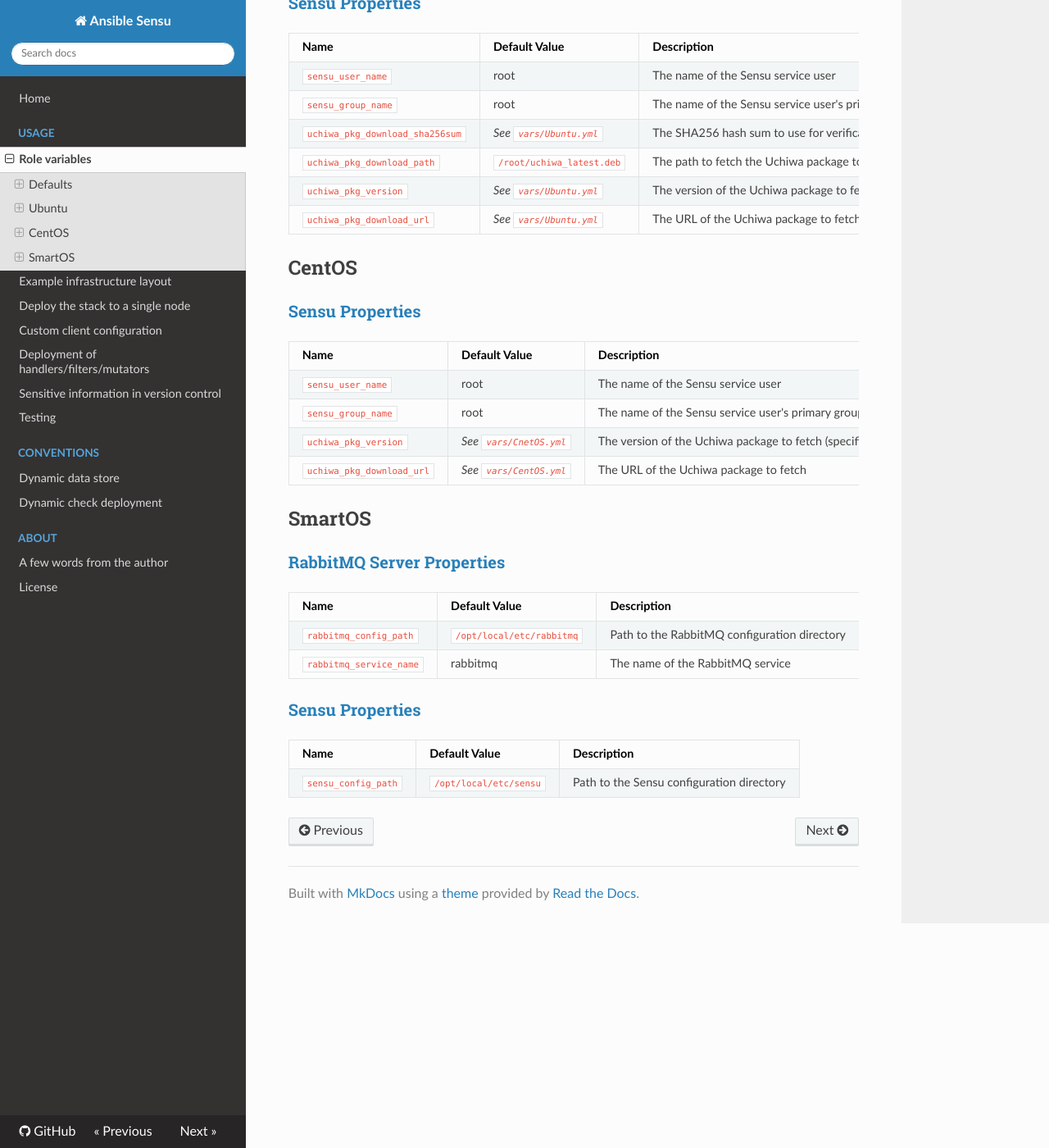
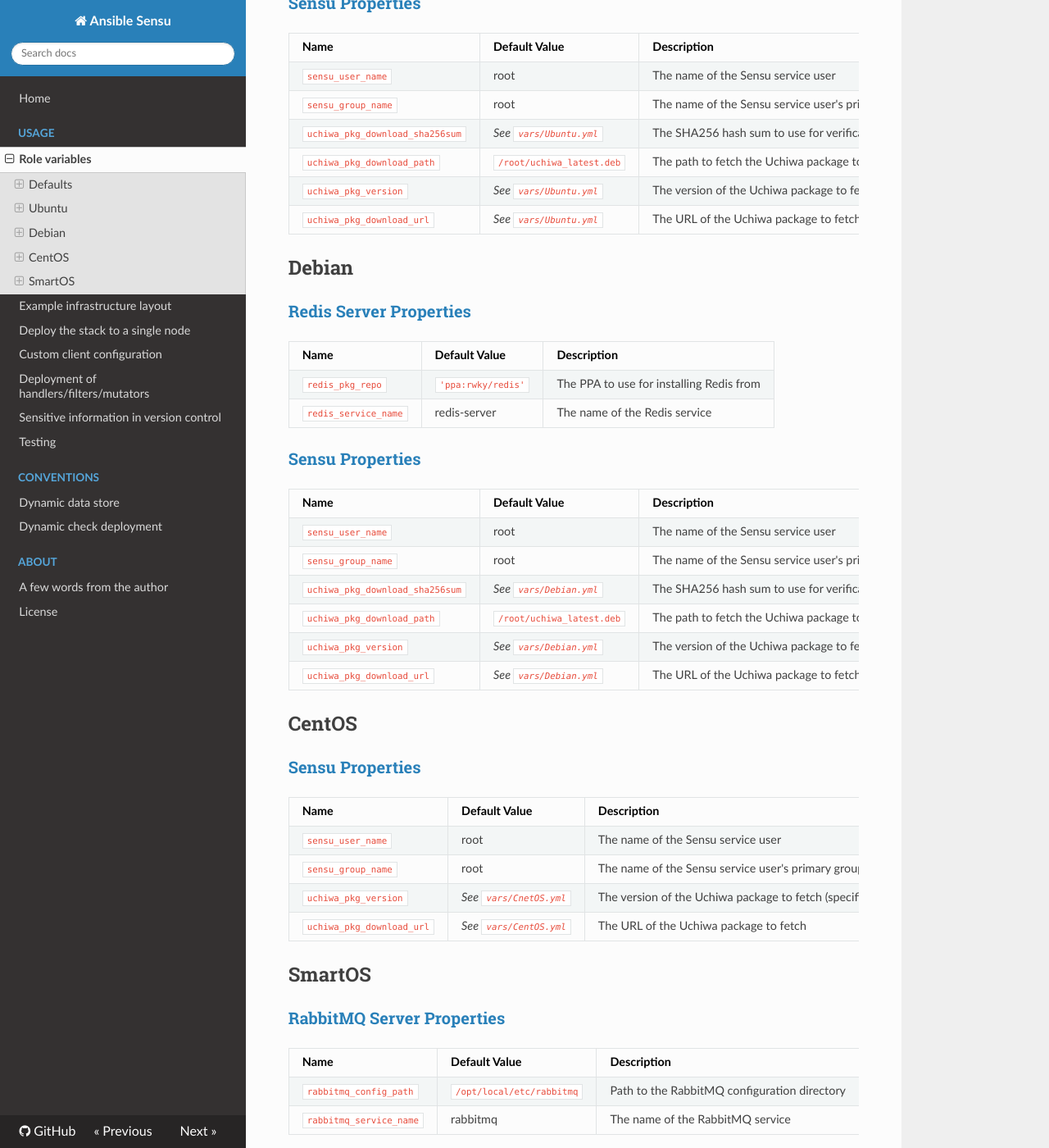
Before and after one commit to sensu/sensu-ansible, an MkDocs documentation site: the page built from docs/role_variables.md, in a window 1280 px wide and 1400 px high, scrolled down 2942 px. Shown: the whole window at 82% size. Built offline with MkDocs 1.6.1, drawn with Linux system fonts in a browser that asks for light colours; nearby versions of some CDN libraries; old or Windows-style settings are respelled for this version of MkDocs.

Commit message:
Debian 8 now supported!

```diff
--- a/docs/role_variables.md
+++ b/docs/role_variables.md
@@ -95,6 +95,23 @@ sensu_ssl_server_key: "{{ dynamic_data_store }}/{{ groups['sensu_masters'][0] }}
 | `uchiwa_pkg_version` | _See `vars/Ubuntu.yml`_ | The version of the Uchiwa package to fetch (specific to Linux systems) |
 | `uchiwa_pkg_download_url`  | _See `vars/Ubuntu.yml`_ | The URL of the Uchiwa package to fetch |
 
+## Debian
+### [Redis Server Properties](https://sensuapp.org/docs/0.21/redis)
+| Name               | Default Value | Description                  |
+|--------------------|---------------|------------------------------|
+| `redis_pkg_repo`   | `'ppa:rwky/redis'` | The PPA to use for installing Redis from |
+| `redis_service_name` | redis-server | The name of the Redis service |
+
+### [Sensu Properties](https://sensuapp.org/docs/0.21/install-sensu)
+| Name               | Default Value | Description                  |
+|--------------------|---------------|------------------------------|
+| `sensu_user_name`    | root        | The name of the Sensu service user |
+| `sensu_group_name`   | root        | The name of the Sensu service user's primary group |
+| `uchiwa_pkg_download_sha256sum` | _See `vars/Debian.yml`_ | The SHA256 hash sum to use for verification of the Uchiwa package being fetched |
+| `uchiwa_pkg_download_path` | `/root/uchiwa_latest.deb` | The path to fetch the Uchiwa package to |
+| `uchiwa_pkg_version` | _See `vars/Debian.yml`_ | The version of the Uchiwa package to fetch (specific to Linux systems) |
+| `uchiwa_pkg_download_url`  | _See `vars/Debian.yml`_ | The URL of the Uchiwa package to fetch |
+
 ## CentOS
 ### [Sensu Properties](https://sensuapp.org/docs/0.21/install-sensu)
 | Name               | Default Value | Description                  |
```
Also changed, not shown: README.md (+22 -3 lines), docs/index.md (+2 -2 lines), docs/testing.md (+3 -7 lines), 18 other files.
